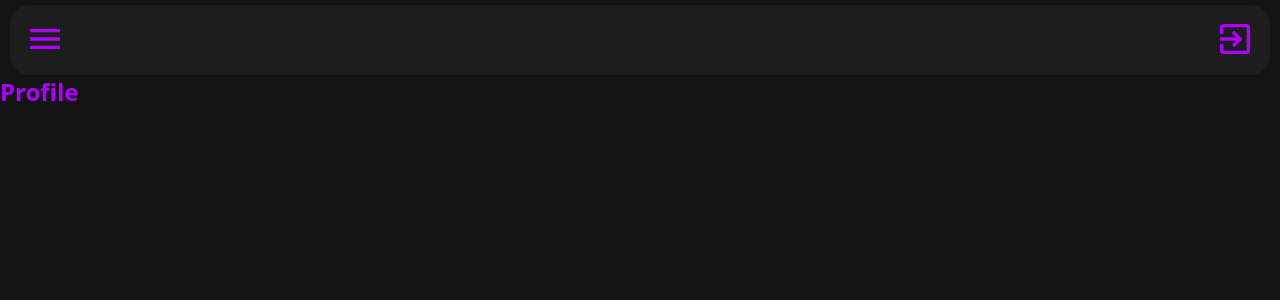
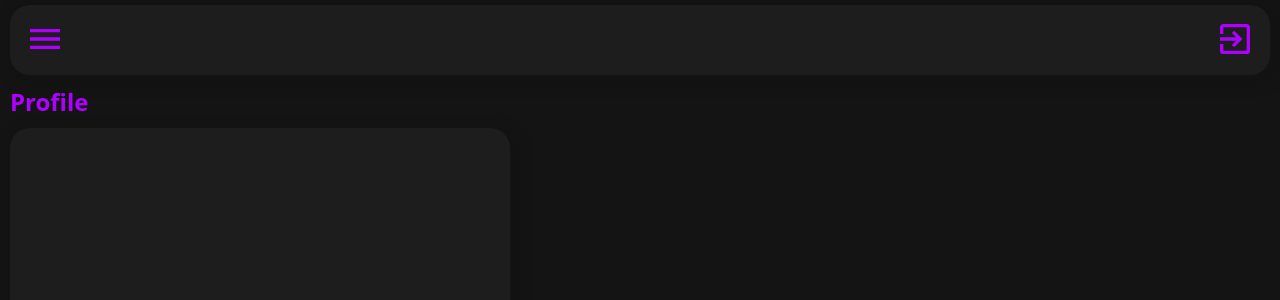
Before and after one commit to zep69/streamers-site, a Nuxt app: page /user/profile in a window 1280 px wide. Shown: the top 300 px of the page. Built offline with nearby package versions, Linux system fonts and the light colour scheme.

Commit message:
profile + box shadows

```diff
--- a/app/components/HeaderUser.vue
+++ b/app/components/HeaderUser.vue
@@ -43,6 +43,11 @@
         name:'Мой профиль',
         route: '/user/profile',
         icon: 'mdiAccount'
+    },
+    {
+        name:'Дэш',
+        route: '/user',
+        icon: 'mdiViewDashboard'
     },
     {
         name:'Подписки',
@@ -106,7 +111,9 @@
             transition: 500ms;
         }
     }
-
+    -webkit-box-shadow: 4px 4px 10px 10px rgba(13, 13, 13, 0.2);
+    -moz-box-shadow: 4px 4px 10px 10px rgba(13, 13, 13, 0.2);
+    box-shadow: 4px 4px 10px 10px rgba(13, 13, 13, 0.2);
 }
 .header-user {
     background-color: var(--bg-color-secondary);
@@ -122,6 +129,9 @@
         justify-content: space-between;
         align-items: center;
     }
+    -webkit-box-shadow: 4px 4px 10px 10px rgba(13, 13, 13, 0.2);
+    -moz-box-shadow: 4px 4px 10px 10px rgba(13, 13, 13, 0.2);
+    box-shadow: 4px 4px 10px 10px rgba(13, 13, 13, 0.2);
 }
 .menuBtn {
     background-color: none;
--- a/app/pages/user/profile/index.vue
+++ b/app/pages/user/profile/index.vue
@@ -1,6 +1,12 @@
 <template>
-    <div>
-        <h2>Profile </h2>
+    <div class="profile-root">
+        <div>
+            <h2>Profile </h2>
+            <div class="profile-root--card-profile ">
+
+            </div>
+        </div>
+
     </div>
 </template>
 
@@ -9,5 +15,18 @@
 </script>
 
 <style scoped lang="scss">
-
+.profile-root {
+    padding: 10px;
+    display: flex;
+    &--card-profile {
+        margin-top: 10px;
+        height: 600px;
+        width: 500px;
+        border-radius: 20px;
+        background-color: var(--bg-color-secondary);
+        -webkit-box-shadow: 4px 4px 10px 10px rgba(13, 13, 13, 0.2);
+        -moz-box-shadow: 4px 4px 10px 10px rgba(13, 13, 13, 0.2);
+        box-shadow: 4px 4px 10px 10px rgba(13, 13, 13, 0.2);
+    }
+}
 </style>
```
